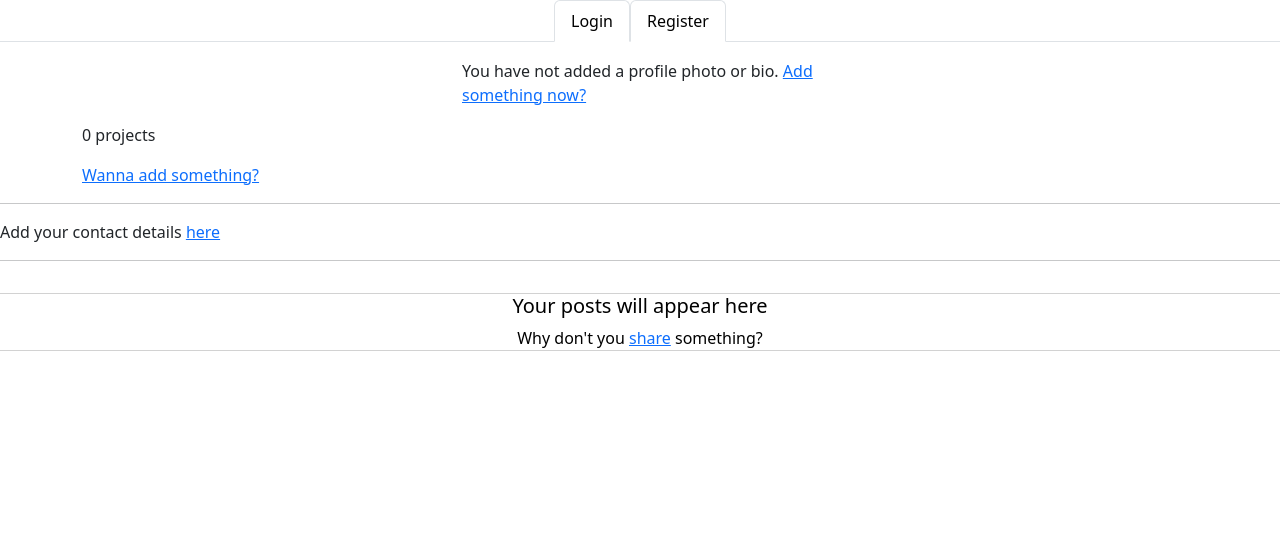
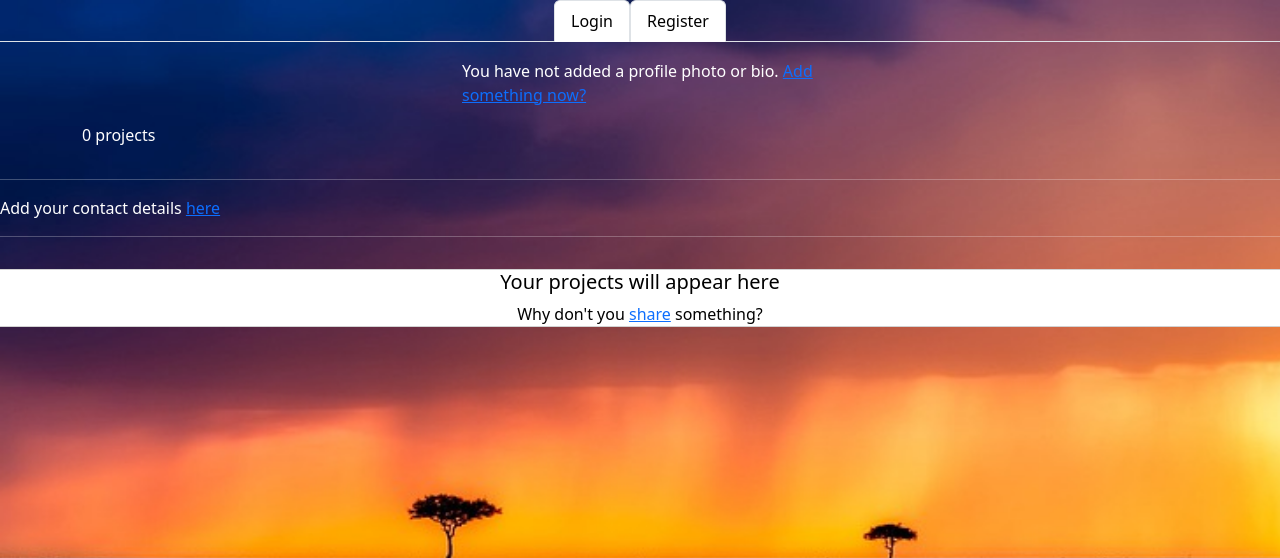
Before and after one commit to benie254/shaReview, a Django app: page /accounts/profile/1/ in a window 1280 px wide. Shown: the top 558 px of the page. Run offline with Django 4.2, Linux system fonts and the light colour scheme; data that the repository does not hold is empty; some libraries are stand-ins or nearby versions.

Commit message:
update profile & profile posts templates

```diff
--- a/review/templates/user/posts.html
+++ b/review/templates/user/posts.html
@@ -14,10 +14,9 @@
     {%endfor%}
     {%else%}
     <div class="card">
-                <h5 class="card-title text-center" style="color:black;">Your posts will appear here</h5>
+                <h5 class="card-title text-center" style="color:black;">Your projects will appear here</h5>
                 <p class="card-text text-center" style="color:black;">Why don't you <span><a href="{%url 'new-project' %}">share</a></span> something?</p>
             </div>
-
     {%endif%}
 </div>
 {%endblock%}
--- a/review/templates/user/profile.html
+++ b/review/templates/user/profile.html
@@ -2,10 +2,11 @@
 {%load static%}
 {%load bootstrap5%}
 
+
+{%block content%}
 <body style="background-image:url('{%static 'photos/panorama-7245029_1920.jpg' %}');background-size:cover;background-position:cover;background-repeat:no-repeat;color:white;height:100vh;">
 
 </body>
-{%block content%}
 <div class="container">
     <div class="row" style="margin-top:1.5%;">
     {%if profile%}
@@ -26,7 +27,6 @@
         <p><span><strong>{{projects|length}}</strong></span> projects</p>
         {%else%}
         <p>0 projects</p>
-        <a href="{%url 'new-project'%}">Wanna add something?</a>
         {%endif%}
     </div>
     <div class="col-lg-4"></div>
```
